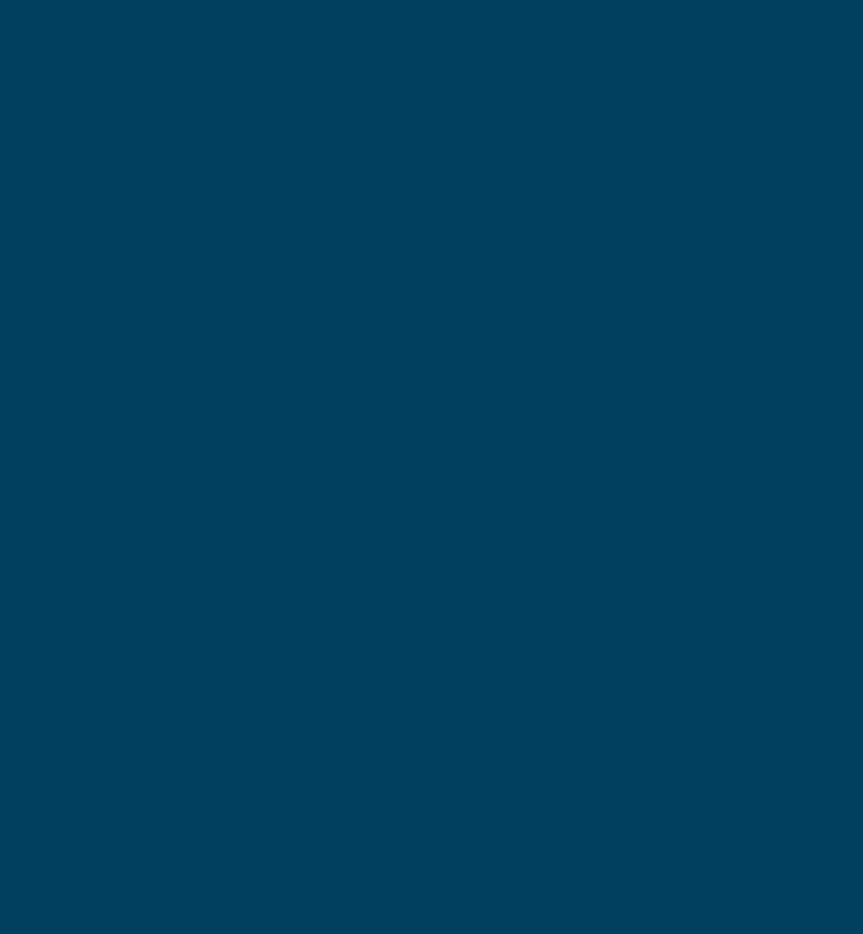
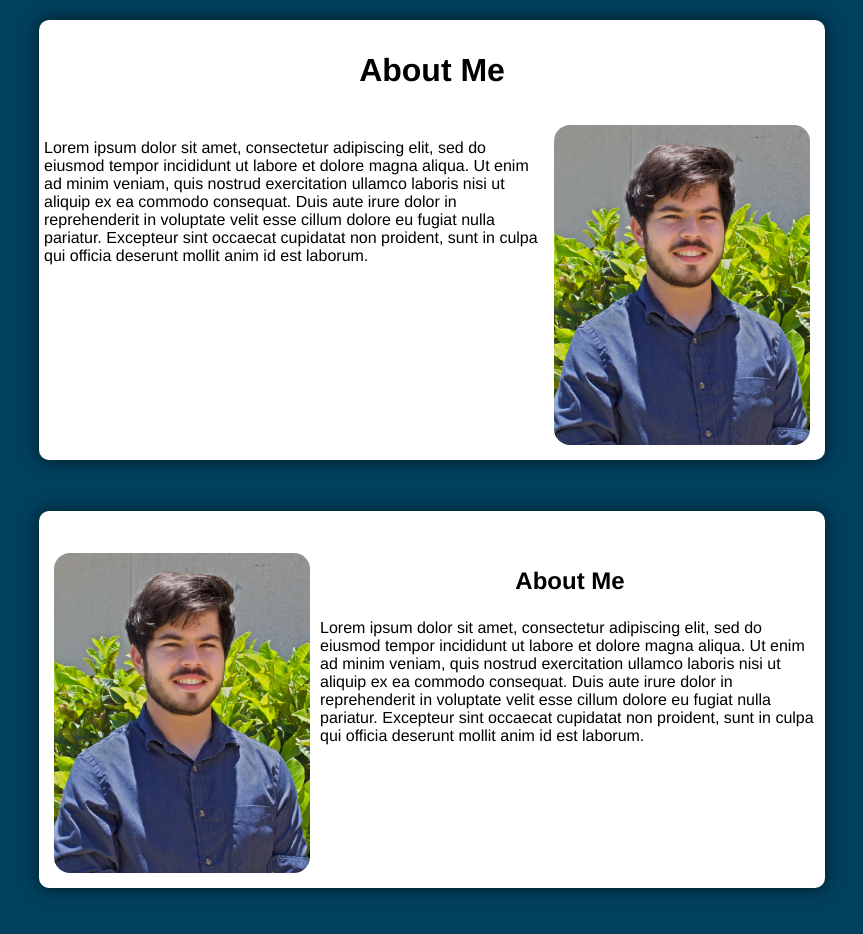
Before and after one commit to JaydenPahukula/jaydenp.dev, a Svelte app: page / in a window 1280 px wide. Shown: the part 780-1714 px from the top of the page, without its empty margins (208-1071 px from the left). Built offline with nearby package versions, Linux system fonts and the light colour scheme.

Commit message:
basic cards

```diff
--- a/index.html
+++ b/index.html
@@ -2,9 +2,8 @@
 <html lang="en">
   <head>
     <meta charset="UTF-8" />
-    <link rel="icon" type="image/svg+xml" href="/vite.svg" />
     <meta name="viewport" content="width=device-width, initial-scale=1.0" />
-    <title>Vite + Svelte</title>
+    <title>Jayden Pahukula</title>
   </head>
   <body>
     <div id="app"></div>
--- a/src/App.svelte
+++ b/src/App.svelte
@@ -1,16 +1,42 @@
 <script>
-  import Navbar from './lib/Navbar.svelte'
+  import Navbar from "./lib/Navbar.svelte"
+  import Card from "./lib/Card.svelte"
+
+  import headshot from "./assets/headshot.jpg"
 </script>
 
 
 <main>
-  <Navbar items={["test1","test2","test3"]}/>
+  <Navbar items={["About","test2","test3"]}/>
 
   <div class="header">
     <div>
       <p class="titleline1">Hello, my name is</p>
       <h1 class="titleline2">Jayden Pahukula</h1>
     </div>
+  </div>
+
+  <div class="section" id="About">
+    <Card
+      title="About Me"
+      image={headshot}
+      imageAlt="Headshot of Jayden Pahukula"
+      text="Lorem ipsum dolor sit amet, consectetur adipiscing elit, sed do eiusmod tempor incididunt ut labore et dolore
+        magna aliqua. Ut enim ad minim veniam, quis nostrud exercitation ullamco laboris nisi ut aliquip ex ea commodo consequat.
+        Duis aute irure dolor in reprehenderit in voluptate velit esse cillum dolore eu fugiat nulla pariatur. Excepteur sint
+        occaecat cupidatat non proident, sunt in culpa qui officia deserunt mollit anim id est laborum."
+    />
+
+    <Card
+      image={headshot}
+      header="About Me"
+      leftOrRight={true}
+      imageAlt="Headshot of Jayden Pahukula"
+      text="Lorem ipsum dolor sit amet, consectetur adipiscing elit, sed do eiusmod tempor incididunt ut labore et dolore
+        magna aliqua. Ut enim ad minim veniam, quis nostrud exercitation ullamco laboris nisi ut aliquip ex ea commodo consequat.
+        Duis aute irure dolor in reprehenderit in voluptate velit esse cillum dolore eu fugiat nulla pariatur. Excepteur sint
+        occaecat cupidatat non proident, sunt in culpa qui officia deserunt mollit anim id est laborum."
+    />
   </div>
 
 
@@ -22,22 +48,29 @@
 <style>
   main {
     background-color: rgb(1, 65, 95);
+    display: block;
   }
   .header {
     display: flex;
     flex-direction: column;
     justify-content: center;
     height: 100vh;
+    margin: 0;
+    color: white;
     text-align: center;
   }
   .titleline1 {
     font-size: 3rem;
-    margin: 0;
+
   }
   .titleline2 {
     font-size: 5rem;
-    margin: 0;
     margin-top: 1rem;
-
+  }
+  .section {
+    background-color: transparent;
+    display: flex;
+    flex-direction: column;
+    justify-content: center;
   }
 </style>
--- a/src/app.css
+++ b/src/app.css
@@ -1,6 +1,6 @@
 :root {
   font-family: Helvetica, sans-serif;
-  color:white
+  color:black
 }
 
 body {
--- /dev/null
+++ b/src/lib/Card.svelte
@@ -0,0 +1,60 @@
+<script>
+  export let title = "";
+  export let leftOrRight = false;
+  export let image = "";
+  export let imageAlt = ""
+  export let header = "";
+  export let text = "";
+</script>
+
+<div class="card">
+  <h2>{title}</h2>
+  <div class={"contents "+(leftOrRight ? "left" : "right")}>
+    <div>
+      <h3>{header}</h3>
+      <p>{text}</p>
+    </div>
+    <img src={image} alt={imageAlt}/>
+  </div>
+</div>
+
+<style>
+  .card {
+    max-width: 90vw;
+    margin: auto;
+    margin-bottom: 4vw;
+    padding: 5px;
+    align-items: center;
+    background-color: white;
+    border-radius: 10px;
+    box-shadow: 0px 0px 15px 2px rgba(0,0,0,0.5);
+  }
+  h2 {
+    font-size: 2rem;
+    text-align: center;
+  }
+  h3 {
+    font-size: 1.5rem;
+    text-align: center;
+  }
+  .contents {
+    display: flex;
+    flex-wrap: wrap-reverse;
+    justify-content: center;
+  }
+  .left {
+    flex-direction: row-reverse;
+  }
+  .right {
+    flex-direction: row;
+  }
+  p {
+    width: 500px;
+  }
+  img {
+    height: 40vh;
+    margin: 10px;
+    flex-grow: -1;
+    border-radius: 16px;
+  }
+</style>
--- a/src/lib/Navbar.svelte
+++ b/src/lib/Navbar.svelte
@@ -26,8 +26,8 @@
     }
     li {
         list-style: none;
-        margin-right: 3rem;
-        font-size: 1.5rem;
+        margin-right: 2rem;
+        font-size: 1rem;
     }
     a {
         color: white;
```
Also changed, not shown: src/assets/headshot.jpg (added).
